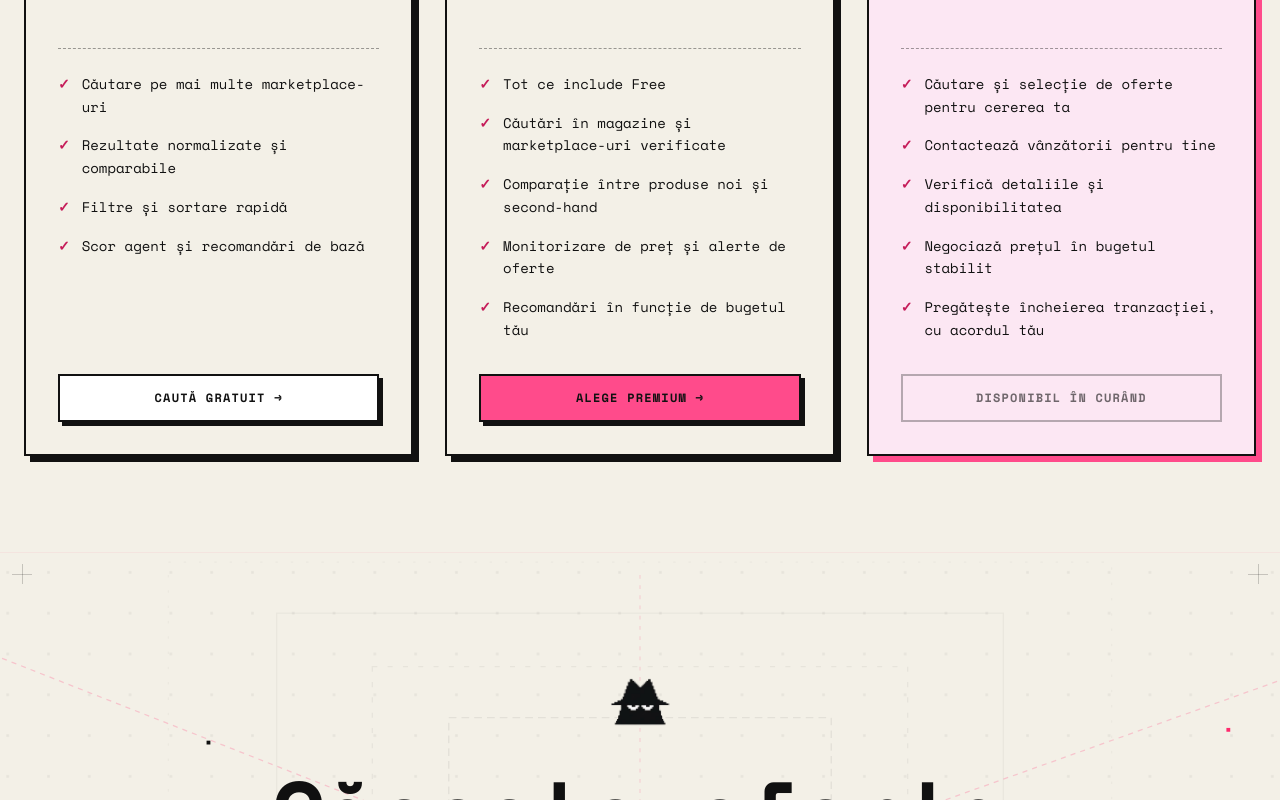
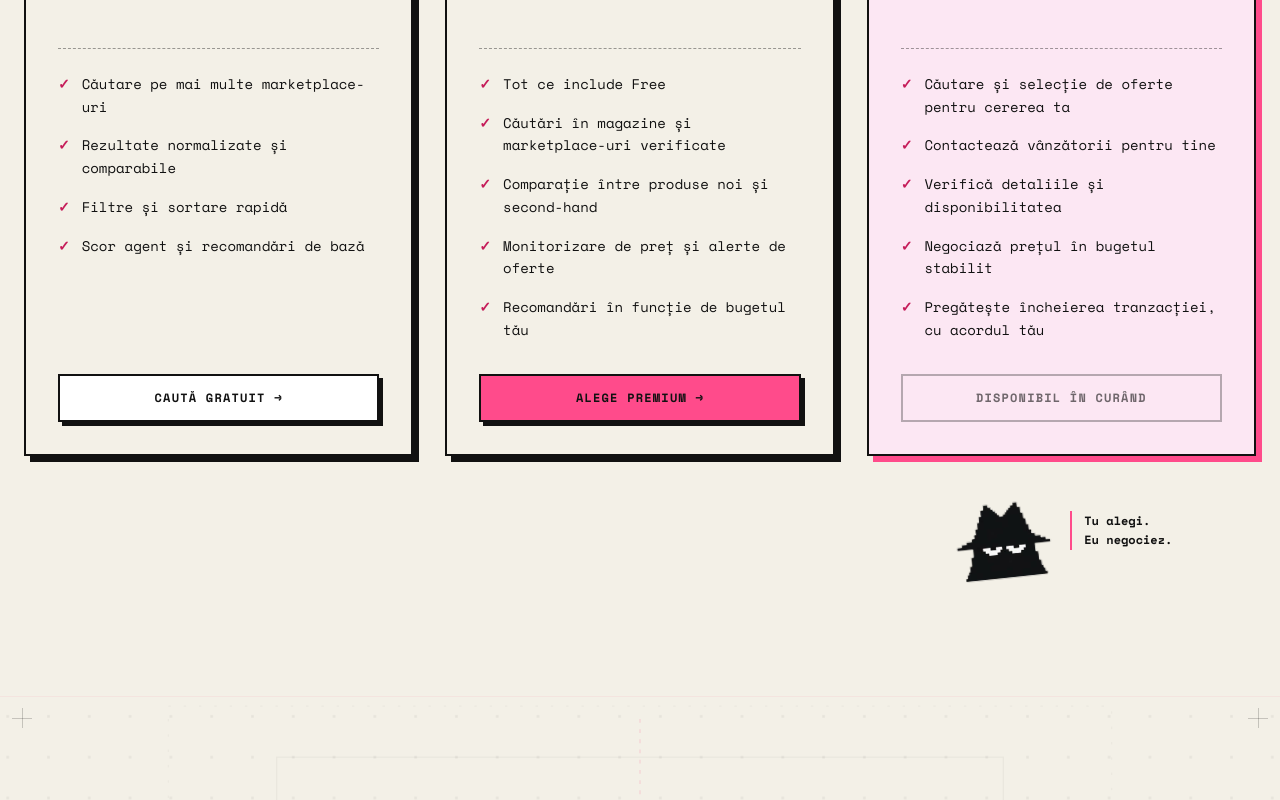
Before and after one commit to Vicorico17/libergent, a Next.js app in the folder ui/: page / in a window 1280 px wide. Shown: the part 4624-5424 px from the top of the page. Built offline with nearby package versions, Linux system fonts and the light colour scheme; no server answers; a web font is replaced by a local one.

Commit message:
Set Agent price to 999 RON and add mascot below pricing card

```diff
--- a/ui/src/components/PricingCards.tsx
+++ b/ui/src/components/PricingCards.tsx
@@ -1,4 +1,5 @@
 import Link from "next/link";
+import { LogoIcon } from "@/components/LogoIcon";
 import { BillingPlanPicker } from "@/components/BillingAction";
 import { AGENT_PRICE_RON, PREMIUM_ANNUAL_PRICE_RON, PREMIUM_WEEKLY_PRICE_RON } from "@/lib/pricing";
 
@@ -22,9 +23,9 @@ const plans = [
 
 export function PricingCards({ checkout = false }: { checkout?: boolean }) {
   return (
-    <div className="mx-auto grid w-full max-w-7xl gap-6 lg:grid-cols-3 lg:gap-8">
+    <div className="mx-auto grid w-full max-w-7xl gap-6 pb-36 lg:grid-cols-3 lg:gap-8">
       {plans.map((plan) => (
-        <article key={plan.id} className={`flex min-w-0 flex-col border-2 border-[#111] p-6 text-[#111] sm:p-8 ${plan.id === "agent" ? "bg-[#FCE7F3] shadow-[6px_6px_0_#FF4B8B]" : "bg-[#F3F0E7] shadow-[6px_6px_0_#111]"}`}>
+        <article key={plan.id} className={`relative flex min-w-0 flex-col border-2 border-[#111] p-6 text-[#111] sm:p-8 ${plan.id === "agent" ? "bg-[#FCE7F3] shadow-[6px_6px_0_#FF4B8B]" : "bg-[#F3F0E7] shadow-[6px_6px_0_#111]"}`}>
           <p className="mb-6 text-[10px] font-bold uppercase tracking-widest text-[#111]/70">{plan.label}</p>
           <h3 className="mb-4 text-3xl font-bold tracking-tight">{plan.name}</h3>
           <div className="mb-2 flex flex-wrap items-baseline gap-2">
@@ -45,6 +46,12 @@ export function PricingCards({ checkout = false }: { checkout?: boolean }) {
               {plan.id === "free" ? "Caută gratuit →" : "Alege Premium →"}
             </Link>
           )}
+          {plan.id === "agent" && (
+            <div aria-hidden="true" className="pointer-events-none absolute -bottom-32 left-0 right-0 flex items-center justify-center gap-4">
+              <LogoIcon size={104} className="-rotate-6" />
+              <span className="max-w-32 border-l-2 border-[#FF4B8B] pl-3 text-xs font-bold leading-relaxed">Tu alegi.<br />Eu negociez.</span>
+            </div>
+          )}
         </article>
       ))}
     </div>
--- a/ui/src/lib/pricing.ts
+++ b/ui/src/lib/pricing.ts
@@ -5,4 +5,4 @@ export const PREMIUM_ANNUAL_PRICE_RON = 499;
 export const PREMIUM_TRIAL_DAYS = 3;
 
 // Standalone agent service; separate from the Premium subscription.
-export const AGENT_PRICE_RON = 499;
+export const AGENT_PRICE_RON = 999;
```
